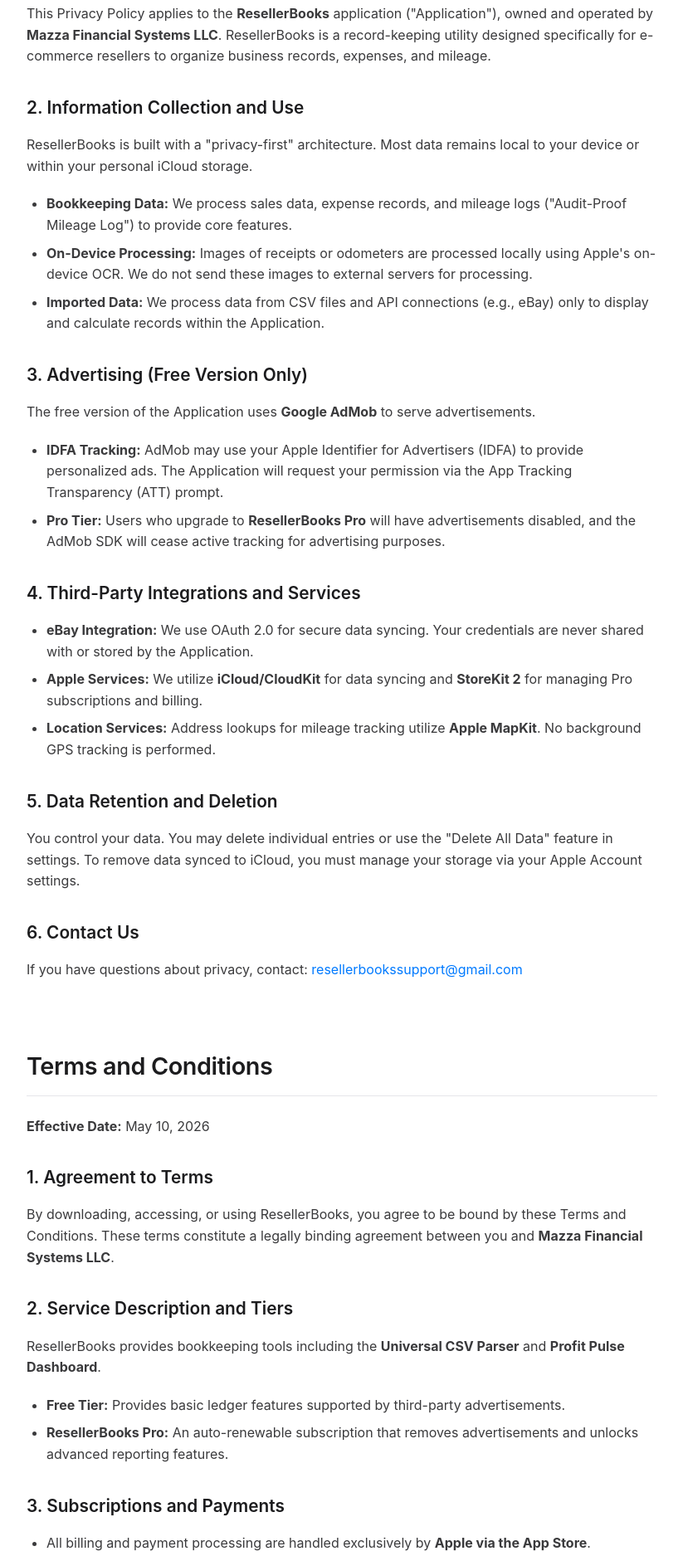
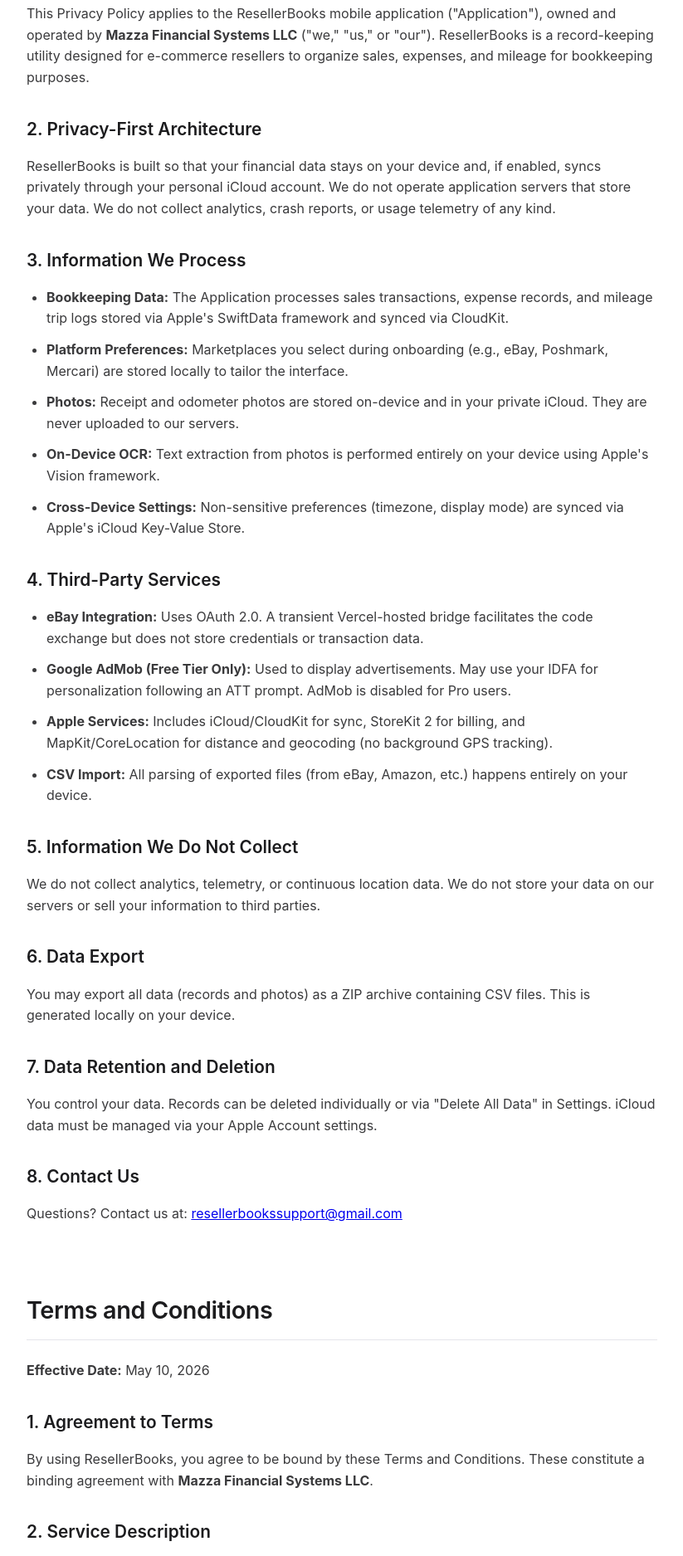
Before and after one commit to cjm118166/ResellerBooks, a plain HTML site: page legal.html in a window 1280 px wide. Shown: the part 537-2412 px from the top of the page at 83% size, without its empty margins (228-1051 px from the left). Drawn offline with Linux system fonts and the light colour scheme.

Commit message:
Update legal.html

```diff
--- a/legal.html
+++ b/legal.html
@@ -14,12 +14,11 @@
             --border-color: #E5E5EA;
         }
 
-        /* Smooth scrolling for anchor links */
+        /* Smooth scrolling */
         html {
             scroll-behavior: smooth;
         }
 
-        /* Base iOS Typography and Styling */
         body {
             font-family: -apple-system, BlinkMacSystemFont, "San Francisco", "Segoe UI", Roboto, Helvetica, Arial, sans-serif;
             margin: 0;
@@ -58,7 +57,6 @@
             color: var(--ios-blue);
         }
 
-        /* Content Layout */
         .container {
             max-width: 760px;
             margin: 0 auto;
@@ -104,39 +102,17 @@
             color: #1C1C1E;
         }
 
-        h4 {
-            font-size: 1.1em;
-            font-weight: 600;
-            margin: 24px 0 12px 0;
+        p, li {
             color: #3A3A3C;
-        }
-
-        p {
-            color: #3A3A3C;
-            margin-bottom: 20px;
             font-size: 16px;
+            margin-bottom: 12px;
         }
 
         ul {
             margin-bottom: 20px;
             padding-left: 24px;
-            color: #3A3A3C;
         }
 
-        li {
-            margin-bottom: 8px;
-        }
-
-        a {
-            color: var(--ios-blue);
-            text-decoration: none;
-        }
-
-        a:hover {
-            text-decoration: underline;
-        }
-
-        /* Support Section Specifics */
         .support-box {
             background: var(--bg-color);
             border-radius: 18px;
@@ -145,33 +121,22 @@
             margin-top: 32px;
         }
 
-        .support-box p {
-            margin-bottom: 32px;
-            color: var(--text-main);
-        }
-
-        /* Prominent iOS Button */
         .button {
             display: inline-block;
             background-color: var(--ios-blue);
             color: #ffffff;
-            text-decoration: none !important;
+            text-decoration: none;
             padding: 14px 32px;
             border-radius: 12px;
             font-size: 17px;
             font-weight: 600;
-            transition: opacity 0.2s ease, transform 0.1s ease;
+            transition: opacity 0.2s ease;
         }
 
         .button:hover {
             opacity: 0.85;
         }
 
-        .button:active {
-            transform: scale(0.97);
-        }
-
-        /* Back to Top Functionality */
         .back-to-top {
             display: block;
             text-align: center;
@@ -179,7 +144,6 @@
             color: var(--ios-blue);
             text-decoration: none;
             font-weight: 500;
-            font-size: 15px;
         }
     </style>
 </head>
@@ -202,35 +166,39 @@
             <p><strong>Effective Date:</strong> May 10, 2026</p>
 
             <h3>1. Overview</h3>
-            <p>This Privacy Policy applies to the <strong>ResellerBooks</strong> application ("Application"), owned and operated by <strong>Mazza Financial Systems LLC</strong>. ResellerBooks is a record-keeping utility designed specifically for e-commerce resellers to organize business records, expenses, and mileage.</p>
+            <p>This Privacy Policy applies to the ResellerBooks mobile application ("Application"), owned and operated by <strong>Mazza Financial Systems LLC</strong> ("we," "us," or "our"). ResellerBooks is a record-keeping utility designed for e-commerce resellers to organize sales, expenses, and mileage for bookkeeping purposes.</p>
 
-            <h3>2. Information Collection and Use</h3>
-            <p>ResellerBooks is built with a "privacy-first" architecture. Most data remains local to your device or within your personal iCloud storage.</p>
+            <h3>2. Privacy-First Architecture</h3>
+            <p>ResellerBooks is built so that your financial data stays on your device and, if enabled, syncs privately through your personal iCloud account. We do not operate application servers that store your data. We do not collect analytics, crash reports, or usage telemetry of any kind.</p>
+
+            <h3>3. Information We Process</h3>
             <ul>
-                <li><strong>Bookkeeping Data:</strong> We process sales data, expense records, and mileage logs ("Audit-Proof Mileage Log") to provide core features.</li>
-                <li><strong>On-Device Processing:</strong> Images of receipts or odometers are processed locally using Apple's on-device OCR. We do not send these images to external servers for processing.</li>
-                <li><strong>Imported Data:</strong> We process data from CSV files and API connections (e.g., eBay) only to display and calculate records within the Application.</li>
+                <li><strong>Bookkeeping Data:</strong> The Application processes sales transactions, expense records, and mileage trip logs stored via Apple's SwiftData framework and synced via CloudKit.</li>
+                <li><strong>Platform Preferences:</strong> Marketplaces you select during onboarding (e.g., eBay, Poshmark, Mercari) are stored locally to tailor the interface.</li>
+                <li><strong>Photos:</strong> Receipt and odometer photos are stored on-device and in your private iCloud. They are never uploaded to our servers.</li>
+                <li><strong>On-Device OCR:</strong> Text extraction from photos is performed entirely on your device using Apple's Vision framework.</li>
+                <li><strong>Cross-Device Settings:</strong> Non-sensitive preferences (timezone, display mode) are synced via Apple's iCloud Key-Value Store.</li>
             </ul>
 
-            <h3>3. Advertising (Free Version Only)</h3>
-            <p>The free version of the Application uses <strong>Google AdMob</strong> to serve advertisements.</p>
+            <h3>4. Third-Party Services</h3>
             <ul>
-                <li><strong>IDFA Tracking:</strong> AdMob may use your Apple Identifier for Advertisers (IDFA) to provide personalized ads. The Application will request your permission via the App Tracking Transparency (ATT) prompt.</li>
-                <li><strong>Pro Tier:</strong> Users who upgrade to <strong>ResellerBooks Pro</strong> will have advertisements disabled, and the AdMob SDK will cease active tracking for advertising purposes.</li>
+                <li><strong>eBay Integration:</strong> Uses OAuth 2.0. A transient Vercel-hosted bridge facilitates the code exchange but does not store credentials or transaction data.</li>
+                <li><strong>Google AdMob (Free Tier Only):</strong> Used to display advertisements. May use your IDFA for personalization following an ATT prompt. AdMob is disabled for Pro users.</li>
+                <li><strong>Apple Services:</strong> Includes iCloud/CloudKit for sync, StoreKit 2 for billing, and MapKit/CoreLocation for distance and geocoding (no background GPS tracking).</li>
+                <li><strong>CSV Import:</strong> All parsing of exported files (from eBay, Amazon, etc.) happens entirely on your device.</li>
             </ul>
 
-            <h3>4. Third-Party Integrations and Services</h3>
-            <ul>
-                <li><strong>eBay Integration:</strong> We use OAuth 2.0 for secure data syncing. Your credentials are never shared with or stored by the Application.</li>
-                <li><strong>Apple Services:</strong> We utilize <strong>iCloud/CloudKit</strong> for data syncing and <strong>StoreKit 2</strong> for managing Pro subscriptions and billing.</li>
-                <li><strong>Location Services:</strong> Address lookups for mileage tracking utilize <strong>Apple MapKit</strong>. No background GPS tracking is performed.</li>
-            </ul>
+            <h3>5. Information We Do Not Collect</h3>
+            <p>We do not collect analytics, telemetry, or continuous location data. We do not store your data on our servers or sell your information to third parties.</p>
 
-            <h3>5. Data Retention and Deletion</h3>
-            <p>You control your data. You may delete individual entries or use the "Delete All Data" feature in settings. To remove data synced to iCloud, you must manage your storage via your Apple Account settings.</p>
+            <h3>6. Data Export</h3>
+            <p>You may export all data (records and photos) as a ZIP archive containing CSV files. This is generated locally on your device.</p>
 
-            <h3>6. Contact Us</h3>
-            <p>If you have questions about privacy, contact: <a href="mailto:resellerbookssupport@gmail.com">resellerbookssupport@gmail.com</a></p>
+            <h3>7. Data Retention and Deletion</h3>
+            <p>You control your data. Records can be deleted individually or via "Delete All Data" in Settings. iCloud data must be managed via your Apple Account settings.</p>
+
+            <h3>8. Contact Us</h3>
+            <p>Questions? Contact us at: <a href="mailto:resellerbookssupport@gmail.com">resellerbookssupport@gmail.com</a></p>
         </section>
 
         <section id="terms">
@@ -238,39 +206,38 @@
             <p><strong>Effective Date:</strong> May 10, 2026</p>
 
             <h3>1. Agreement to Terms</h3>
-            <p>By downloading, accessing, or using ResellerBooks, you agree to be bound by these Terms and Conditions. These terms constitute a legally binding agreement between you and <strong>Mazza Financial Systems LLC</strong>.</p>
+            <p>By using ResellerBooks, you agree to be bound by these Terms and Conditions. These constitute a binding agreement with <strong>Mazza Financial Systems LLC</strong>.</p>
 
-            <h3>2. Service Description and Tiers</h3>
-            <p>ResellerBooks provides bookkeeping tools including the <strong>Universal CSV Parser</strong> and <strong>Profit Pulse Dashboard</strong>.</p>
+            <h3>2. Service Description</h3>
+            <p>ResellerBooks provides bookkeeping tools for resellers, including sales tracking, expense capture, and IRS-compliant mileage logging.</p>
             <ul>
-                <li><strong>Free Tier:</strong> Provides basic ledger features supported by third-party advertisements.</li>
-                <li><strong>ResellerBooks Pro:</strong> An auto-renewable subscription that removes advertisements and unlocks advanced reporting features.</li>
+                <li><strong>Free Tier:</strong> Core features supported by third-party advertisements.</li>
+                <li><strong>ResellerBooks Pro:</strong> Auto-renewable subscription ($2.99/mo or $24.99/yr) that removes ads and unlocks mileage tracking, eBay API sync, and advanced reporting. Includes a one-week free trial for eligible users.</li>
             </ul>
 
             <h3>3. Subscriptions and Payments</h3>
-            <ul>
-                <li>All billing and payment processing are handled exclusively by <strong>Apple via the App Store</strong>.</li>
-                <li>Subscriptions renew automatically unless canceled at least 24 hours prior to the end of the current period.</li>
-                <li>Mazza Financial Systems LLC does not have the authority to issue refunds; all refund requests must be directed to Apple Support.</li>
-            </ul>
+            <p>All billing is handled by Apple. Subscriptions renew automatically unless canceled at least 24 hours before the end of the period. Mazza Financial Systems LLC cannot issue refunds; all requests must go to Apple Support.</p>
 
-            <h3>4. No Professional Advice Disclaimer</h3>
-            <p><strong>ResellerBooks is a record-keeping tool only.</strong> Mazza Financial Systems LLC is not a Certified Public Accountant (CPA) or tax professional. The Application does not provide tax, legal, or financial advice. All calculations, including estimated "Net Cash Profit" and mileage deductions, should be verified by a qualified professional before filing any tax returns.</p>
+            <h3>4. No Professional Advice</h3>
+            <p><strong>ResellerBooks is a record-keeping tool only.</strong> Mazza Financial Systems LLC is not a CPA or tax advisor. All figures are informational and must be verified by a professional before use in tax filings.</p>
 
-            <h3>5. Limitation of Liability</h3>
-            <p>To the maximum extent permitted by law, Mazza Financial Systems LLC shall not be liable for any financial losses, tax penalties, or data loss resulting from the use of the Application or inaccuracies in data imported from third-party platforms (eBay, Poshmark, Mercari, etc.).</p>
+            <h3>5. Third-Party Data and Mileage Accuracy</h3>
+            <p>The original marketplace (eBay, Poshmark, etc.) is the authoritative system of record. Mileage estimates via Apple Maps may not reflect actual odometer readings; users are responsible for verifying accuracy for IRS compliance.</p>
 
-            <h3>6. Governing Law</h3>
-            <p>These terms are governed by the laws of the <strong>State of Florida</strong>, without regard to its conflict of law provisions.</p>
+            <h3>6. Limitation of Liability</h3>
+            <p>Mazza Financial Systems LLC is not liable for financial losses, tax penalties, or data loss resulting from the use of the Application or reliance on third-party data estimates.</p>
 
-            <h3>7. Contact Us</h3>
-            <p>If you have questions regarding these terms, please contact: <a href="mailto:resellerbookssupport@gmail.com">resellerbookssupport@gmail.com</a></p>
+            <h3>7. Governing Law</h3>
+            <p>These Terms are governed by the laws of the <strong>State of Florida</strong>.</p>
+
+            <h3>8. Contact Us</h3>
+            <p>Questions? Contact us at: <a href="mailto:resellerbookssupport@gmail.com">resellerbookssupport@gmail.com</a></p>
         </section>
 
         <section id="support">
             <h2>Support</h2>
             <div class="support-box">
-                <p>Welcome to the official support hub for ResellerBooks users. Whether you have a question about a feature, need help troubleshooting an issue, or want to report a bug, we are here to help ensure your business tracking runs smoothly.</p>
+                <p>Need help with a feature or found a bug? We are here to ensure your business tracking runs smoothly.</p>
                 <a href="mailto:resellerbookssupport@gmail.com" class="button">Contact Support</a>
             </div>
         </section>
```
